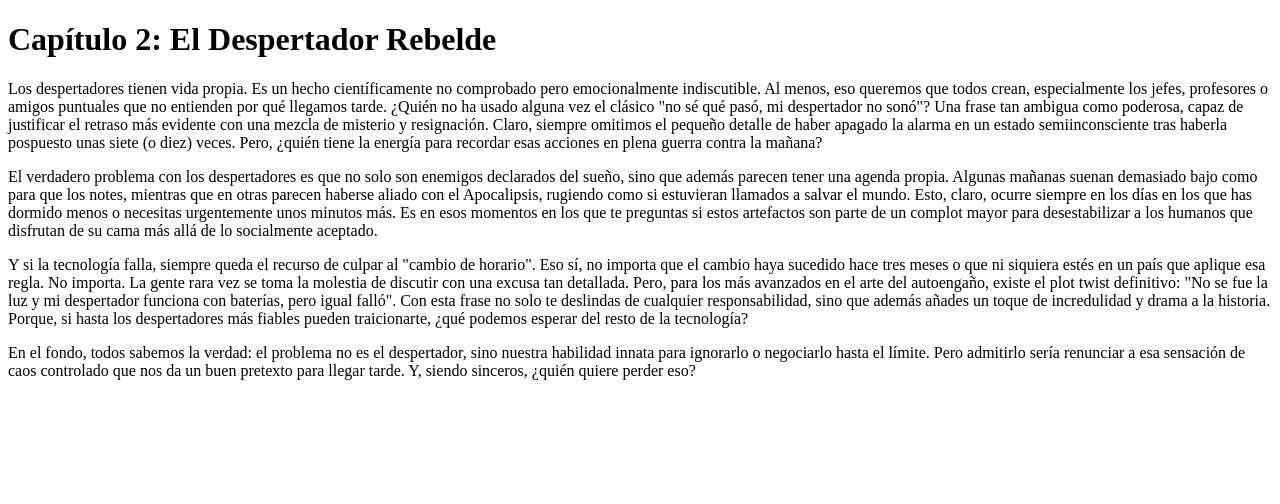
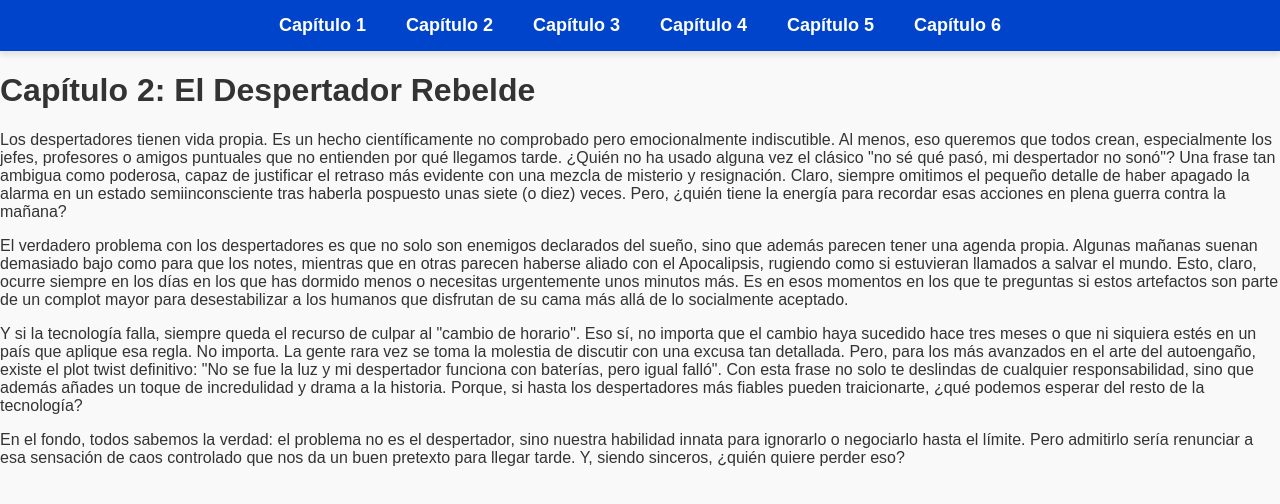
Before and after one commit to Marbebo075/Pr-ctica-Libro, a plain HTML site: page Capitulos/Capitulo2.html in a window 1280 px wide. Drawn offline with Linux system fonts and the light colour scheme.

Commit message:
Update Capitulo2.html

```diff
--- a/Capitulos/Capitulo2.html
+++ b/Capitulos/Capitulo2.html
@@ -5,9 +5,22 @@
     <meta charset="UTF-8">
     <meta name="viewport" content="width=device-width, initial-scale=1.0">
     <title>Capitulo 2</title>
+    <link rel="stylesheet" href="../css/styles.css">
 </head>
 
 <body>
+        <header>
+        <nav>
+            <ul>
+                <li>Capítulo 1</li>
+                <li>Capítulo 2</li>
+                <li>Capítulo 3</li>
+                <li>Capítulo 4</li>
+                <li>Capítulo 5</li>
+                <li>Capítulo 6</li>
+            </ul>
+        </nav>
+    </header>
     <h1>Capítulo 2: El Despertador Rebelde</h1>
     <p>
         Los despertadores tienen vida propia. Es un hecho científicamente no comprobado pero emocionalmente
```
